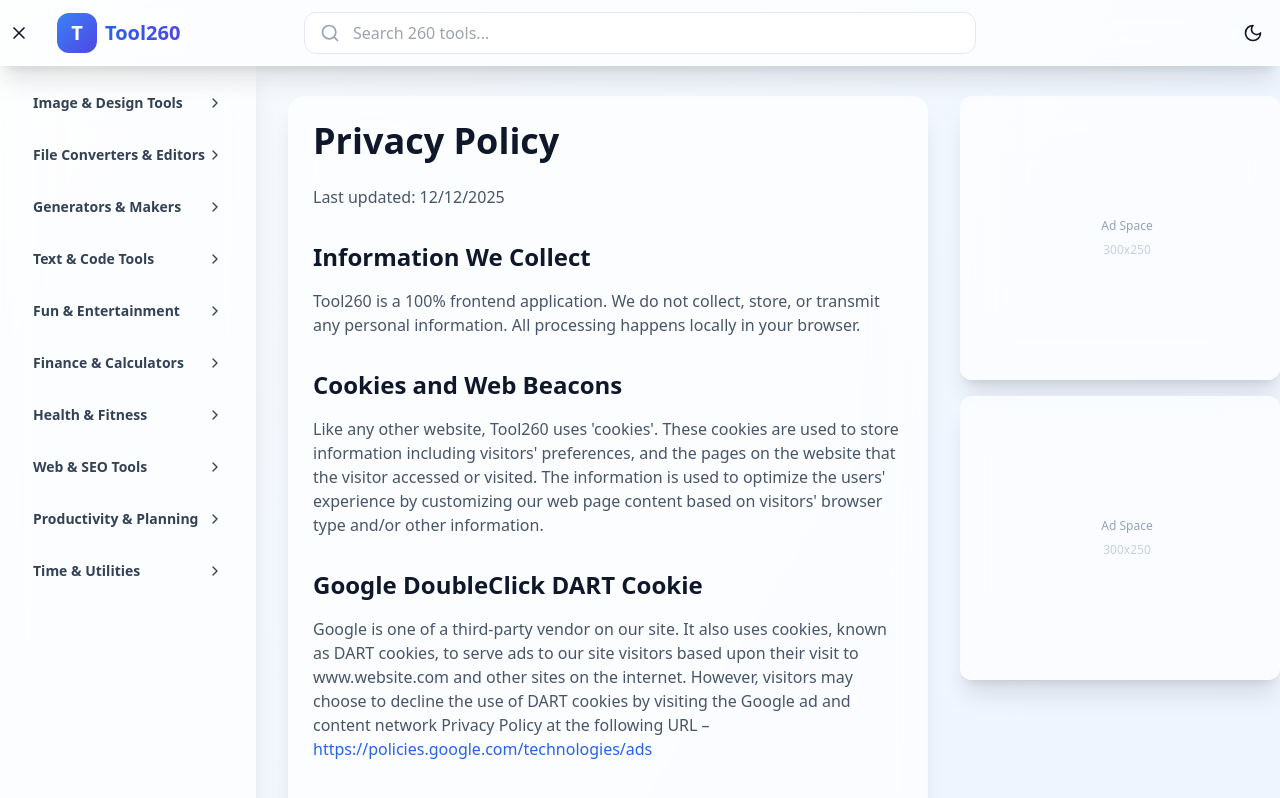
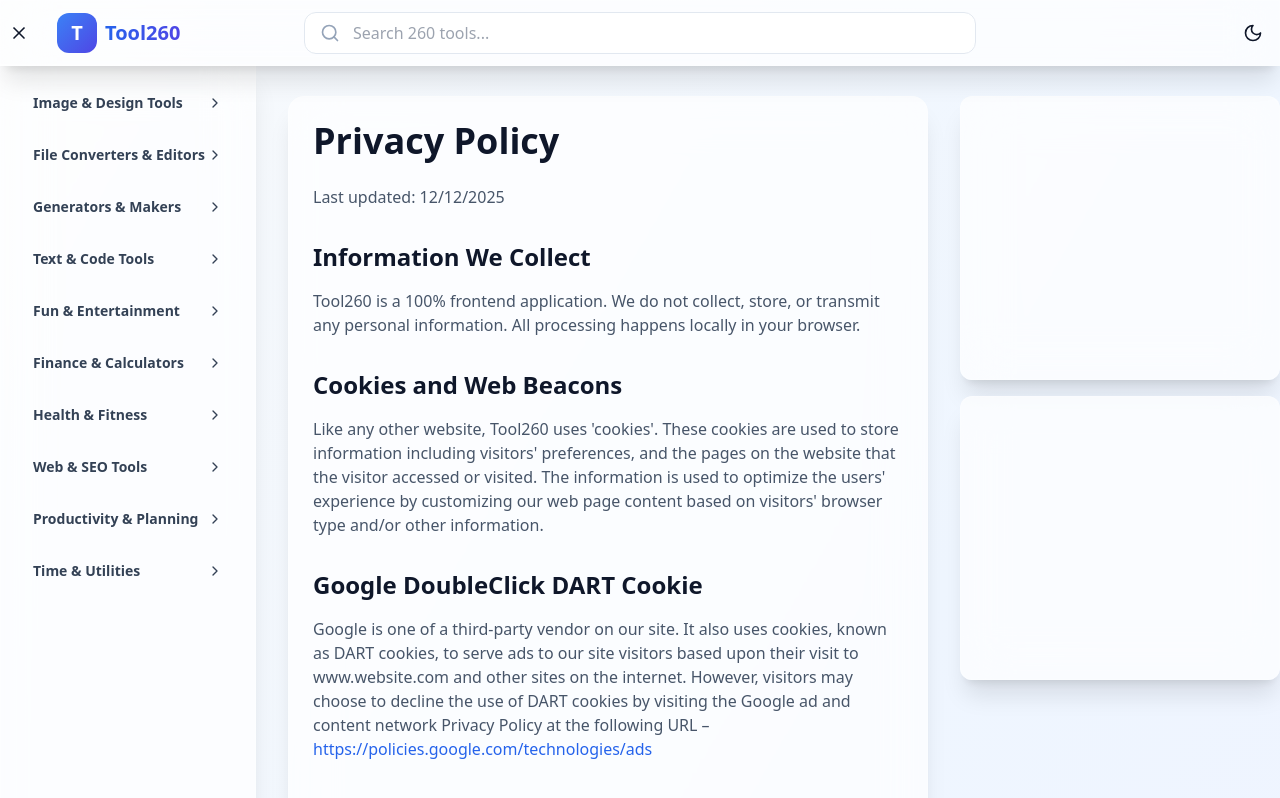
Before and after one commit to lonkgoc/tool, a React (Vite) app: page /privacy in a window 1280 px wide. Shown: the top 798 px of the page. Built offline with nearby package versions, Linux system fonts and the light colour scheme.

Commit message:
feat: replace adsense with adsterra

```diff
--- a/src/components/AdUnit.tsx
+++ b/src/components/AdUnit.tsx
@@ -9,40 +9,43 @@
   const adRef = useRef<HTMLDivElement>(null);
 
   useEffect(() => {
-    if (adRef.current && (window as any).adsbygoogle) {
-      try {
-        ((window as any).adsbygoogle = (window as any).adsbygoogle || []).push({});
-      } catch (e) {
-        console.error('AdSense error:', e);
-      }
+    if (adRef.current && format === 'rectangle') {
+      // Clear previous content
+      adRef.current.innerHTML = '';
+
+      const adConfig = document.createElement('script');
+      adConfig.type = 'text/javascript';
+      adConfig.innerHTML = `
+        atOptions = {
+          'key' : '18a9fd4005f0eb2763390b007dd5612f',
+          'format' : 'iframe',
+          'height' : 250,
+          'width' : 300,
+          'params' : {}
+        };
+      `;
+
+      const adScript = document.createElement('script');
+      adScript.type = 'text/javascript';
+      adScript.src = 'https://www.highperformanceformat.com/18a9fd4005f0eb2763390b007dd5612f/invoke.js';
+
+      // Adsterra scripts often use document.write which doesn't work well after page load in React.
+      // However, the invoke.js usually looks for the script tag that included it or checks atOptions.
+      // Standard way to embed such third-party scripts in React is creating the element.
+      // NOTE: 'invoke.js' often writes an iframe. Secure iframe options might be needed or it appends to current location.
+
+      adRef.current.appendChild(adConfig);
+      adRef.current.appendChild(adScript);
     }
-  }, []);
-
-  const adStyles = {
-    rectangle: 'min-h-[250px] min-w-[300px]',
-    banner: 'min-h-[90px] w-full',
-    infeed: 'min-h-[200px] w-full',
-  };
+  }, [format]);
 
   return (
-    <div className={`glass rounded-xl p-4 ${className}`}>
+    <div className={`glass rounded-xl p-4 flex justify-center items-center ${className}`}>
       <div
         ref={adRef}
-        className={`${adStyles[format]} flex items-center justify-center text-slate-400 dark:text-slate-600 text-sm`}
+        className="min-h-[250px] min-w-[300px] flex items-center justify-center overflow-hidden"
       >
-        <ins
-          className="adsbygoogle"
-          style={{ display: 'block' }}
-          data-ad-client="ca-pub-9433763808225097"
-          data-ad-slot={format === 'rectangle' ? '1234567890' : format === 'banner' ? '0987654321' : '1122334455'}
-          data-ad-format={format === 'rectangle' ? 'auto' : format === 'banner' ? 'horizontal' : 'fluid'}
-          data-full-width-responsive="true"
-        />
-        {/* Placeholder for development */}
-        <div className="text-center">
-          <div className="text-xs mb-2">Ad Space</div>
-          <div className="text-xs opacity-50">{format === 'rectangle' ? '300x250' : format === 'banner' ? '728x90' : 'In-feed'}</div>
-        </div>
+        {/* Adsterra Banner (300x250) */}
       </div>
     </div>
   );
```
Also changed, not shown: public/ads.txt (deleted).
